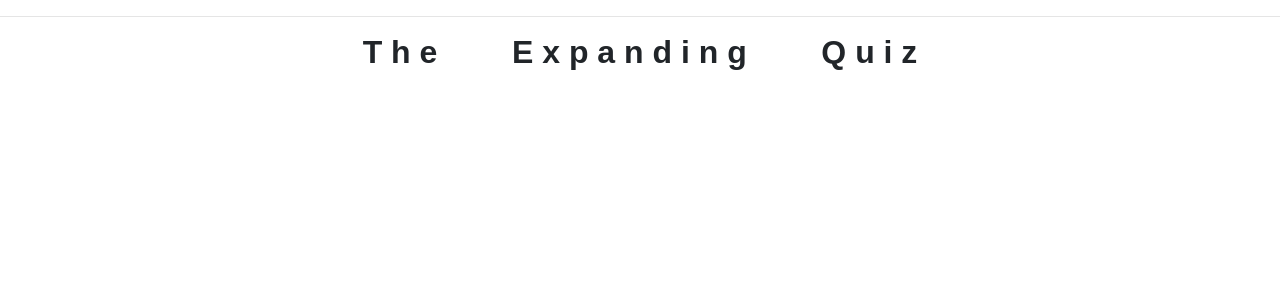
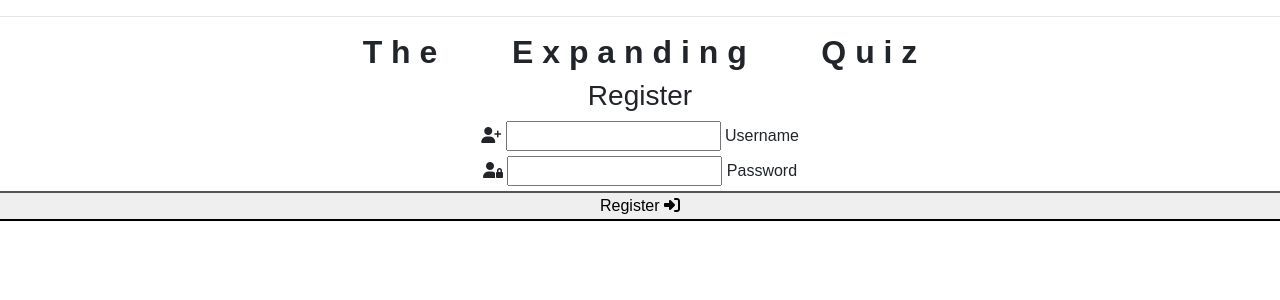
Before and after one commit to tomwiddows/the-expanding-quiz, a Flask app: page /register in a window 1280 px wide. Shown: the part 60-360 px from the top of the page. Run offline with Flask 3, Linux system fonts and the light colour scheme; some libraries are stand-ins or nearby versions; some web fonts are replaced.

Commit message:
Add script for font awesome link in base.html. Add registration form. No change to style.css

```diff
--- a/static/css/style.css
+++ b/static/css/style.css
@@ -1,6 +1,6 @@
 body {
     font-family: "Arsenal SC", sans-serif;
-    text-align: center
+    text-align: center;
 }
 
 @media only screen and (min-width: 750px) {
--- a/templates/base.html
+++ b/templates/base.html
@@ -8,6 +8,7 @@
     <link rel="preconnect" href="https://fonts.gstatic.com" crossorigin>
     <link href="https://fonts.googleapis.com/css2?family=Arsenal+SC:ital,wght@0,400;0,700;1,400;1,700&display=swap" rel="stylesheet">
     <link rel="stylesheet" href="{{ url_for('static', filename='css/style.css') }}">
+    <script src="https://kit.fontawesome.com/eb4afeeb42.js" crossorigin="anonymous"></script>
     <title>The Expanding Quiz</title>
 </head>
 <body>
--- a/templates/register.html
+++ b/templates/register.html
@@ -1,11 +1,37 @@
 {% extends "base.html" %}
 {% block content %}
+    <h3>Register</h3>
 
-    <div>
-        <form action="POST" action="{{ url_for('register') }}">
-
+    <div class="row">
+        <form class="col s12 m8 offset-m2" action="POST" action="{{ url_for('register') }}">
+            <div class="card-panel">
+                <!-- Username -->
+                <div class="row">
+                    <div class="input-field col s12">
+                        <i class="fas fa-user-plus prefix"></i>
+                        <input id="username" name="username" type="text" class="validate">
+                        <label for="username">Username</label>
+                    </div>
+                </div>
+                <!-- Password -->
+                <div class="row">
+                    <div class="input-field col s12">
+                        <i class="fas fa-user-lock prefix"></i>
+                        <input id="password" name="password" type="password" class="validate">
+                        <label for="password">Password</label>
+                    </div>
+                </div>
+                <!-- REgister -->
+                <div class="row">
+                    <button type="submit" class="col s12 btn-large text-shadow">
+                        Register <i class="fas fa-sign-in-alt"></i>
+                    </button>
+                </div>
+            </div>
         </form>
     </div>
 
 
+
+
 {% endblock %}
```
